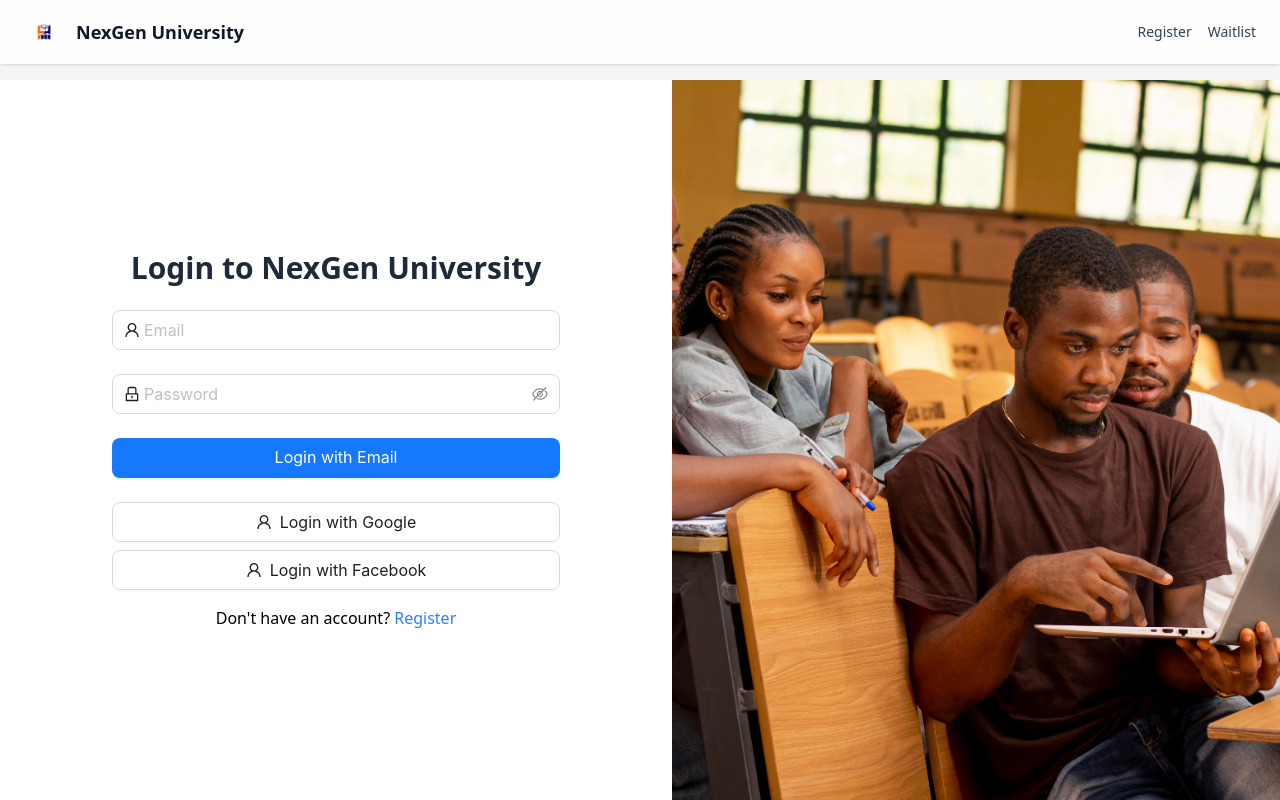
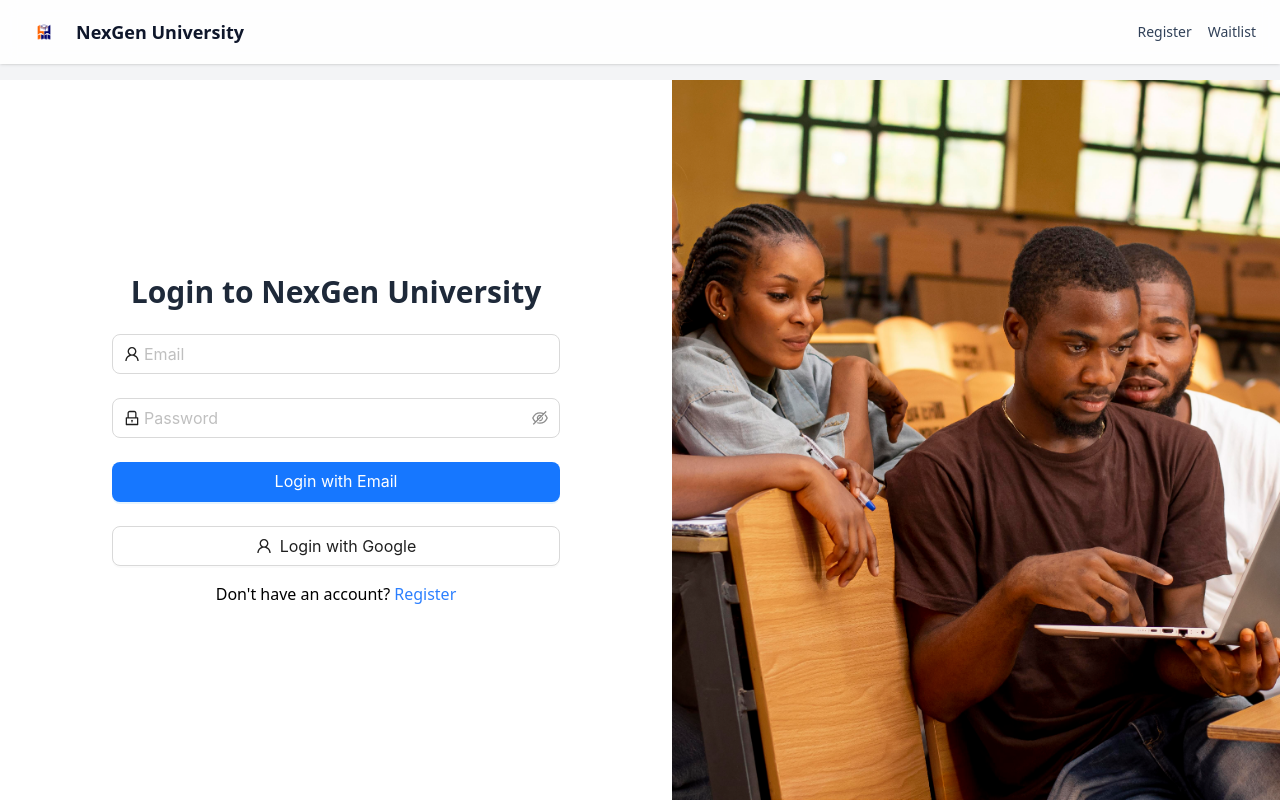
Before and after one commit to IBMTECKO12/NexGen-University-Onboarding, a React (Vite) app: page / in a window 1280 px wide. Built offline with nearby package versions, Linux system fonts and the light colour scheme.

Commit message:
first commit

```diff
--- a/src/components/Login.jsx
+++ b/src/components/Login.jsx
@@ -84,9 +84,9 @@ const Login = () => {
             <Button onClick={() => handleSocialLogin(googleProvider)} loading={loading} block size="large" icon={<UserOutlined />}>
               Login with Google
             </Button>
-            <Button onClick={() => handleSocialLogin(facebookProvider)} loading={loading} block size="large" icon={<UserOutlined />}>
+            {/* <Button onClick={() => handleSocialLogin(facebookProvider)} loading={loading} block size="large" icon={<UserOutlined />}>
               Login with Facebook
-            </Button>
+            </Button> */}
           </div>
           <motion.p initial={{ opacity: 0 }} animate={{ opacity: 1 }} transition={{ delay: 0.4, duration: 0.5 }} className="text-center mt-4">
             Don't have an account? <a href="/register" className="text-blue-500">Register</a>
--- a/src/components/Register.jsx
+++ b/src/components/Register.jsx
@@ -113,9 +113,9 @@ const Register = () => {
             <Button onClick={() => handleSocialRegister(googleProvider)} loading={loading} block size="large" icon={<UserOutlined />}>
               Register with Google
             </Button>
-            <Button onClick={() => handleSocialRegister(facebookProvider)} loading={loading} block size="large" icon={<UserOutlined />}>
+            {/* <Button onClick={() => handleSocialRegister(facebookProvider)} loading={loading} block size="large" icon={<UserOutlined />}>
               Register with Facebook
-            </Button>
+            </Button> */}
           </div>
           <motion.p initial={{ opacity: 0 }} animate={{ opacity: 1 }} transition={{ delay: 0.4, duration: 0.5 }} className="text-center mt-4">
             Already have an account? <a href="/login" className="text-blue-500">Login</a>
```
